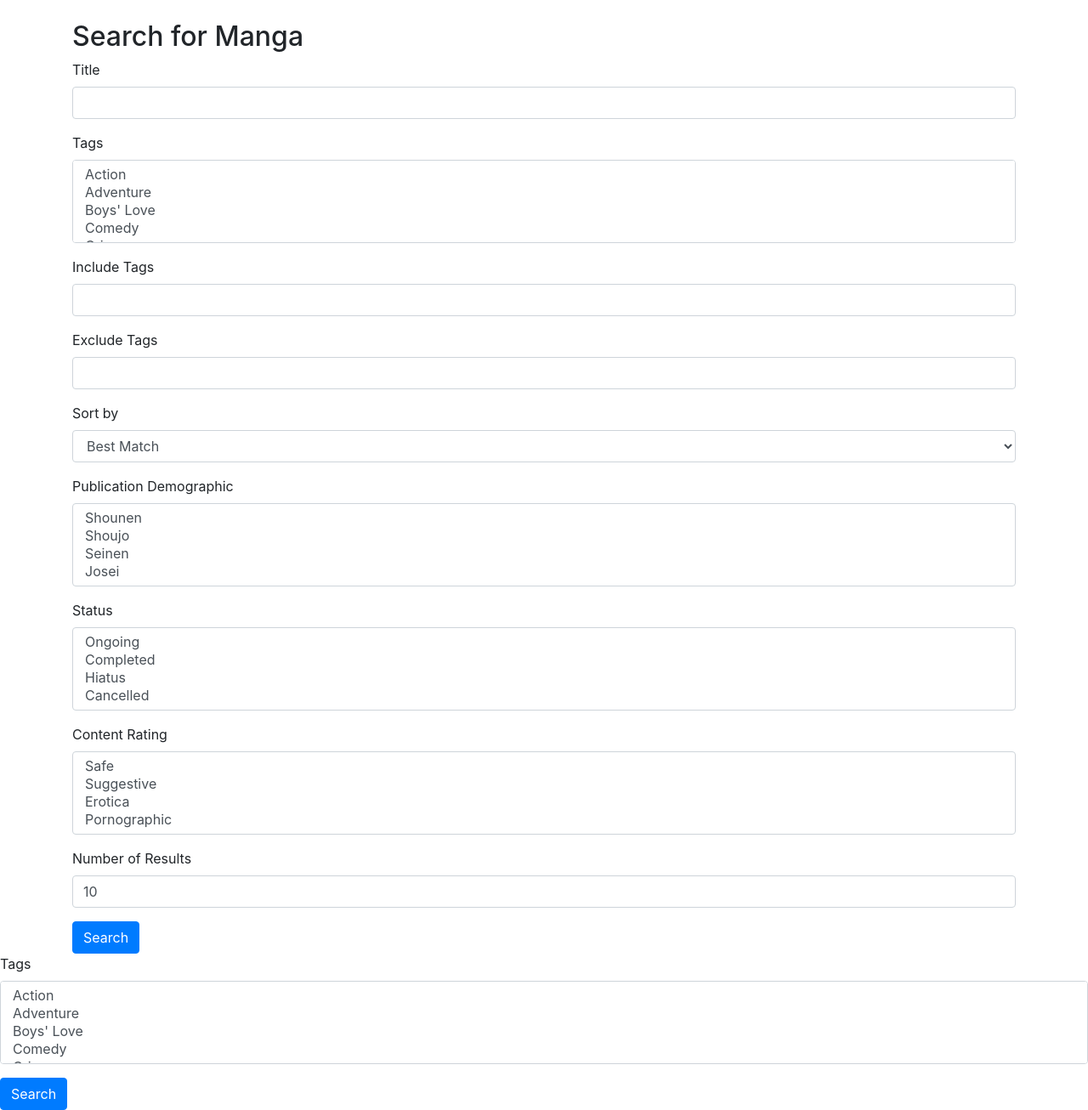
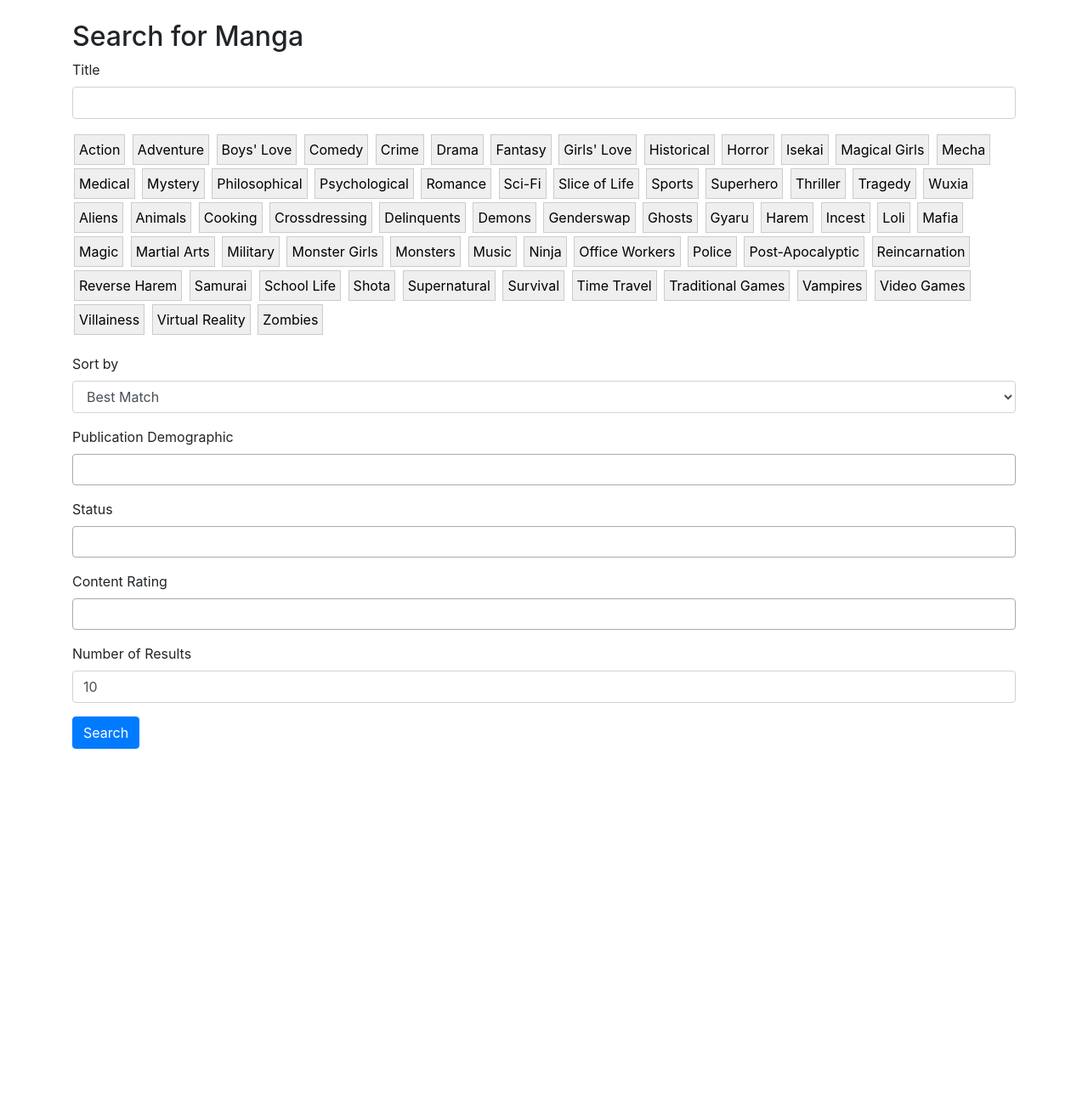
Before and after one commit to Eren-Enou/PersonalLibraryOrganizer, a Flask app: page /dashboard/search in a window 1280 px wide. Shown: the whole page at 85% size. After the commit the page ends 881 px from the top, so only its background shows below. Run offline with Flask 3, Linux system fonts and the light colour scheme; a user stored in the database is signed in; some libraries are stand-ins or nearby versions.

Commit message:
updated search to have multiple interactable buttons.

```diff
--- a/app/forms/manga_form.py
+++ b/app/forms/manga_form.py
@@ -52,7 +52,7 @@
         return [(tag, tag) for category, tags in ALL_TAGS.items() for tag in tags]
 
     title_query = StringField('Title', validators=[Optional()])
-    tag_choices = SelectMultipleField('Tags', choices=[], validators=[Optional()])
+    tag_choices = SelectMultipleField('Tag Choices', choices=[], validators=[Optional()])
     included_tag_names = StringField('Include Tags', validators=[Optional()])
     excluded_tag_names = StringField('Exclude Tags', validators=[Optional()])
     sort_by = SelectField('Sort by', choices=SORT_CHOICES, validators=[Optional()])
--- a/app/mangadex_api/mangadex.py
+++ b/app/mangadex_api/mangadex.py
@@ -120,7 +120,7 @@
                 chapters = self.get_manga_feed(manga_id)  # Fetch chapters for this manga
                 manga['chapters'] = chapters  # Append chapters to the manga data
                 enriched_data.append(manga)  # Append the enriched manga data to the list
-                print('enriched_data:', enriched_data)
+                # print('enriched_data:', enriched_data)
             data['data'] = enriched_data
             print(f"response url search_manga:{response.url}")  # Debugging: Print the URL to see how it's constructed
             for manga in data['data']:
--- a/app/routes/dashboard.py
+++ b/app/routes/dashboard.py
@@ -17,7 +17,7 @@
 @login_required
 def manga_search():
     form = MangaSearchForm()
-    form.tag_choices.choices = MangaSearchForm.generate_tag_choices()  # Set dynamic choices
+    form.tag_choices.choices = form.generate_tag_choices()  # Set dynamic choices
 
     if form.validate_on_submit():
         mangadex_api = MangaDexAPI()
@@ -45,7 +45,7 @@
         if content_rating:
             filters["contentRating[]"] = content_rating
 
-        print("status:",status)
+        # print("status:",status)
         # Assuming your API class can handle empty lists for tags correctly
         results = mangadex_api.search_manga(
             limit=limit,
--- /dev/null
+++ b/app/static/css/search_styles.css
@@ -0,0 +1,73 @@
+/* Style for the tag container */
+.tag-container {
+    display: flex;
+    flex-wrap: wrap;
+    gap: 10px; /* Adjust the space between tags */
+    margin-bottom: 20px; /* Space below the tag container */
+}
+
+/* Base style for each tag */
+.tag-box {
+    padding: 8px 12px;
+    background-color: #f0f0f0;
+    border: 1px solid #dcdcdc;
+    border-radius: 4px;
+    cursor: pointer;
+    transition: background-color 0.3s, color 0.3s;
+}
+
+/* Style for a tag when hovered */
+.tag-box:hover {
+    background-color: #e9e9e9;
+}
+
+/* Style for a tag when it is selected as 'included' */
+.tag-box.included {
+    background-color: #4CAF50; /* Green */
+    color: white;
+}
+
+/* Style for a tag when it is selected as 'excluded' */
+.tag-box.excluded {
+    background-color: #f44336; /* Red */
+    color: white;
+}
+
+
+.tag-box {
+    margin: 5px;
+    padding: 5px 10px;
+    border: 1px solid #ccc;
+    background-color: #f9f9f9;
+    cursor: pointer;
+    border-radius: 5px;
+}
+
+.tag-box.included {
+    background-color: #4CAF50; /* Green background */
+    color: white;
+}
+
+.tag-box.excluded {
+    background-color: #f44336; /* Red background */
+    color: white;
+}
+
+
+.tag {
+    /* Basic styling for tags */
+    margin: 2px;
+    padding: 5px;
+    border: 1px solid #ccc;
+    cursor: pointer;
+}
+
+.tag.included {
+    background-color: lightgreen;
+    border-color: green;
+}
+
+.tag.excluded {
+    background-color: lightcoral;
+    border-color: red;
+}
--- a/app/templates/search_form.html
+++ b/app/templates/search_form.html
@@ -8,6 +8,10 @@
     <title>Manga Search</title>
     <!-- Include Bootstrap CSS for styling -->
     <link href="https://stackpath.bootstrapcdn.com/bootstrap/4.5.2/css/bootstrap.min.css" rel="stylesheet">
+    <link href="https://cdnjs.cloudflare.com/ajax/libs/select2/4.0.13/css/select2.min.css" rel="stylesheet" />
+    <script src="https://code.jquery.com/jquery-3.6.0.min.js"></script>
+    <script src="https://cdnjs.cloudflare.com/ajax/libs/select2/4.0.13/js/select2.min.js"></script>
+    <link href="{{ url_for('static', filename='css/search_styles.css') }}" rel="stylesheet">
 </head>
 <body>
     <div class="container mt-4">
@@ -20,20 +24,30 @@
                 {{ form.title_query(class="form-control") }}
             </div>
 
-            <div class="form-group">
-                {{ form.tag_choices.label(class="form-control-label") }}
-                {{ form.tag_choices(class="form-control") }}
+
+            <select id="tag_choices" class="form-control" style="display:none;" data-tags="{{ form.tag_choices.choices|tojson|safe }}">
+                <!-- Options will be automatically populated by WTForms -->
+            </select>
+
+
+            <div id="tag-container">
+                {% for value, label in form.tag_choices.choices %}
+                    <button class="tag" data-value="{{ value }}">{{ label }}</button>
+                {% endfor %}
             </div>
 
-            <div class="form-group">
-                {{ form.included_tag_names.label(class="form-control-label") }}
-                {{ form.included_tag_names(class="form-control") }}
+
+
+            <div class="form-group tag-container" id="tag-boxes">
+                <!-- This div is where your tag boxes will be dynamically created -->
             </div>
+            <!-- Hidden fields to store included and excluded tags -->
+            <input type="hidden" id="included_tag_names" name="included_tag_names" value="">
+            <input type="hidden" id="excluded_tag_names" name="excluded_tag_names" value="">
 
-            <div class="form-group">
-                {{ form.excluded_tag_names.label(class="form-control-label") }}
-                {{ form.excluded_tag_names(class="form-control") }}
-            </div>
+
+
+
 
             <div class="form-group">
                 {{ form.sort_by.label(class="form-control-label") }}
@@ -64,53 +78,10 @@
         </form>
     </div>
 
-    <!-- Add jQuery for simplicity -->
-    <script src="https://code.jquery.com/jquery-3.6.0.min.js"></script>
-
-    <script>
-    $(document).ready(function() {
-        let includedTags = [];
-        let excludedTags = [];
-
-        function updateTagFields() {
-            $('#included_tag_names').val(includedTags.join(','));
-            $('#excluded_tag_names').val(excludedTags.join(','));
-        }
-
-        $('#tag_choices').change(function() {
-            const selectedTags = $(this).val() || [];
-            selectedTags.forEach(tag => {
-                if (!includedTags.includes(tag) && !excludedTags.includes(tag)) {
-                    includedTags.push(tag);
-                } else if (includedTags.includes(tag)) {
-                    includedTags = includedTags.filter(t => t !== tag);
-                    excludedTags.push(tag);
-                } else if (excludedTags.includes(tag)) {
-                    excludedTags = excludedTags.filter(t => t !== tag);
-                }
-            });
-            updateTagFields();
-        });
-
-        updateTagFields(); // Initial update in case of pre-populated values
-    });
-    </script>
-
-    <form method="POST">
-        {{ form.hidden_tag() }}
-        <div class="form-group">
-            {{ form.tag_choices.label }}
-            {{ form.tag_choices(class="form-control") }}
-            <!-- Hidden fields to store included and excluded tags -->
-            <input type="hidden" id="included_tag_names" name="included_tag_names" value="">
-            <input type="hidden" id="excluded_tag_names" name="excluded_tag_names" value="">
-        </div>
-        <button type="submit" class="btn btn-primary">Search</button>
-    </form>
+    <script src="{{ url_for('static', filename='js/search.js') }}"></script>
 
     <!-- Optional JavaScript -->
-    <!-- jQuery first, then Popper.js, then Bootstrap JS -->
-    <script src="https://code.jquery.com/jquery-3.5.1.slim.min.js"></script>
+    <!-- Popper.js, Bootstrap JS -->
     <script src="https://cdn.jsdelivr.net/npm/@popperjs/core@2.5.2/dist/umd/popper.min.js"></script>
     <script src="https://stackpath.bootstrapcdn.com/bootstrap/4.5.2/js/bootstrap.min.js"></script>
 </body>
```
Also changed, not shown: app/static/js/search.js (added, +46 -0 lines).
